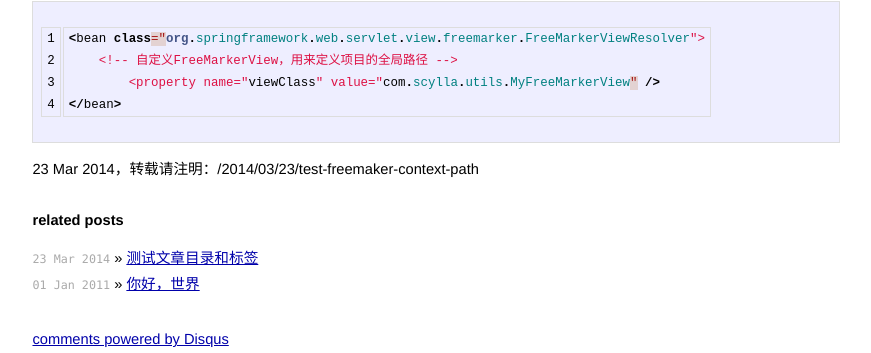
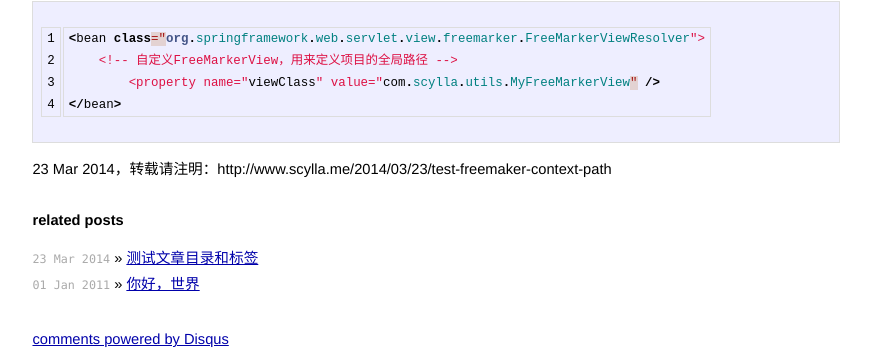
Before and after one commit to scyllor/scyllor.github.io, a Jekyll site: the page built from _posts/2014-03-23-test-freemaker-context-path.md, in a window 1280 px wide. Shown: the part 442-795 px from the top of the page, without its empty margins (204-1075 px from the left). Built offline with Jekyll 4.4.1, drawn with Linux system fonts in a browser that asks for light colours; nearby versions of some CDN libraries; Markdown is read by kramdown in place of the engine named in the settings; comment, search, counter and statistics services are not loaded; some of the changed lines change nothing that is shown.

Commit message:
category

```diff
--- a/_posts/2014-03-23-test-freemaker-context-path.md
+++ b/_posts/2014-03-23-test-freemaker-context-path.md
@@ -25,4 +25,4 @@ public class MyFreeMarkerView extends FreeMarkerView {
 </bean>
 {% endhighlight %}
 </p>
-<p>{{page.date|date_to_string}}，转载请注明：{{baseurl}}{{page.url}}</p>
+<p>{{page.date|date_to_string}}，转载请注明：http://www.scylla.me{{page.url}}</p>
```
